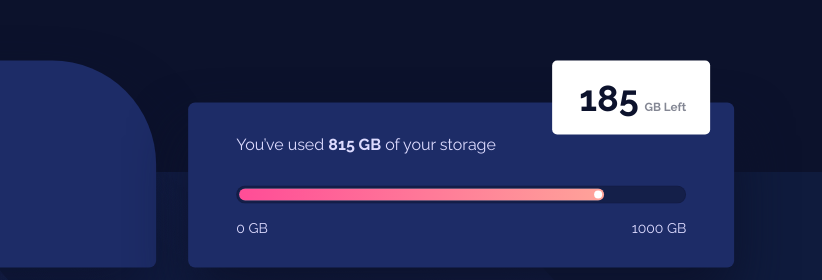
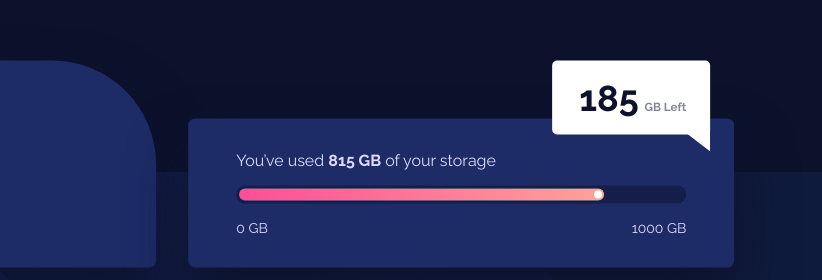
Before and after one commit to pstar8/Flyo-Data-Storage-Component, a plain HTML site: page index.html in a window 1280 px wide. Shown: the part 208-488 px from the top of the page, 458-1280 px from the left. Drawn offline with Linux system fonts and the light colour scheme.

Commit message:
Update styles.css

```diff
--- a/styles.css
+++ b/styles.css
@@ -86,17 +86,19 @@ body{
 }
 
 /* Styling for the arrow */
-/*
+
 .storage_container .arrow{
+
+    display: inline-block;
+    width: 30px;
+    height: 23px;
+    background: rgb(255, 255, 255);
+    clip-path: polygon(0 0, 100% 0, 100% 100%, 0 0%);
     position: absolute;
-    top: 5rem;
-    right: 2rem;
-    display: inline-block;
-    background-color: hsl(0, 0%, 100%) ;
-    width: 20px ;
-    height: 20px;
+    top: 4.25rem;
+    right: 1.5rem;
     border-radius: 1px;
-    } */
+    }
 
 .storage_container .bar{
     display: flex;
```
